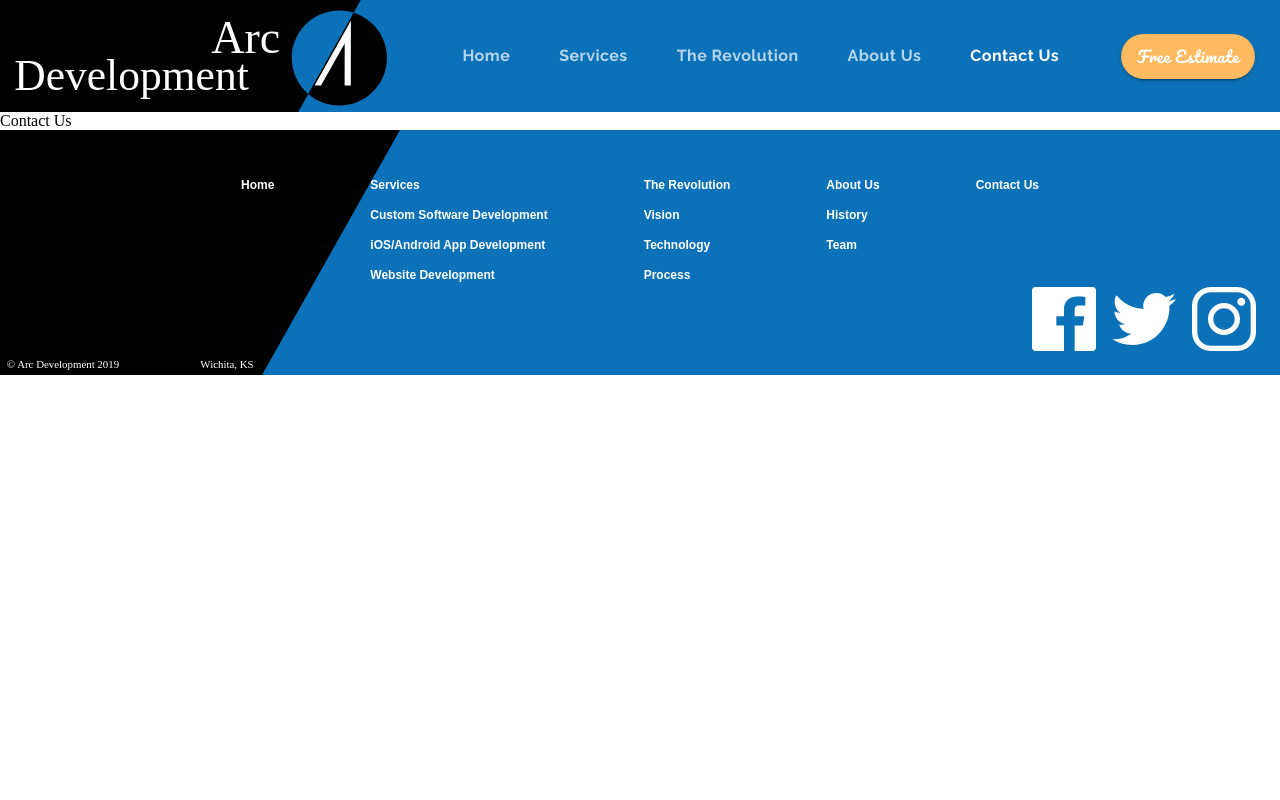
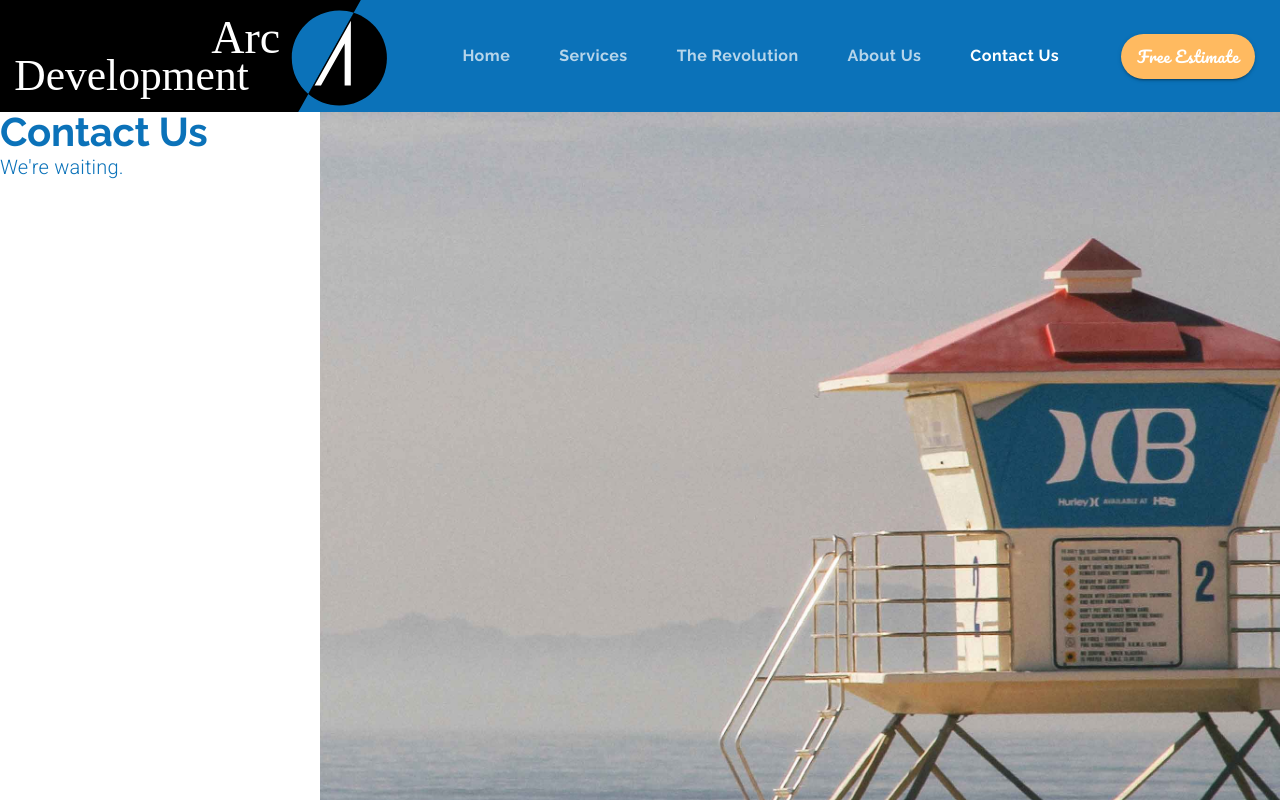
Before and after one commit to Doode1524/material-ui-project1, a React (Create React App) app: page /contact in a window 1280 px wide. Shown: the top 800 px of the page. Built offline with nearby package versions, Linux system fonts and the light colour scheme.

Commit message:
contact page initial setup

```diff
--- a/src/components/App.js
+++ b/src/components/App.js
@@ -12,6 +12,7 @@ import MobileApps from "./MobileApps";
 import Websites from "./Websites";
 import Revolution from "./Revolution";
 import About from "./About";
+import Contact from './Contact'
 
 function App() {
   const [selectedIndex, setSelectedIndex] = useState(0);
@@ -107,7 +108,13 @@ function App() {
           <Route
             exact
             path="/contact"
-            component={() => <div>Contact Us</div>}
+            render={(props) => (
+              <Contact
+                {...props}
+                setValue={setValue}
+                setSelectedIndex={setSelectedIndex}
+              />
+            )}
           />
           <Route exact path="/estimate" component={() => <div>Estimate</div>} />
         </Switch>
--- /dev/null
+++ b/src/components/Contact.js
@@ -0,0 +1,55 @@
+import React, { useState } from "react";
+// import axios from "axios";
+import { Link } from "react-router-dom";
+import { makeStyles, useTheme } from "@material-ui/core/styles";
+import Grid from "@material-ui/core/Grid";
+import Typography from "@material-ui/core/Typography";
+import Button from "@material-ui/core/Button";
+import TextField from "@material-ui/core/TextField";
+import useMediaQuery from "@material-ui/core/useMediaQuery";
+import Dialog from "@material-ui/core/Dialog";
+import DialogContent from "@material-ui/core/DialogContent";
+import CircularProgress from "@material-ui/core/CircularProgress";
+import Snackbar from "@material-ui/core/Snackbar";
+
+import ButtonArrow from "./ui/ButtonArrow";
+
+import background from "../assets/background.jpg";
+import mobileBackground from "../assets/mobileBackground.jpg";
+import phoneIcon from "../assets/phone.svg";
+import emailIcon from "../assets/email.svg";
+import airplane from "../assets/send.svg";
+
+const useStyles = makeStyles((theme) => ({
+  background: {
+    backgroundImage: `url(${background})`,
+    backgroundPosition: "center",
+    backgroundSize: "cover",
+    backgroundRepeat: "no-repeat",
+    height: "60em",
+  },
+}));
+
+export default function Contact() {
+  const classes = useStyles();
+  const theme = useTheme();
+
+  return (
+    <Grid container direction="row">
+      <Grid item container direction="column" lg={3}>
+        <Grid item>
+          <Typography variant="h2" style={{ lineHeight: 1 }}>
+            Contact Us
+          </Typography>
+          <Typography
+            variant="body1"
+            style={{ color: theme.palette.common.blue }}
+          >
+            We're waiting.
+          </Typography>
+        </Grid>
+      </Grid>
+      <Grid item container className={classes.background} lg={9}></Grid>
+    </Grid>
+  );
+}
```
